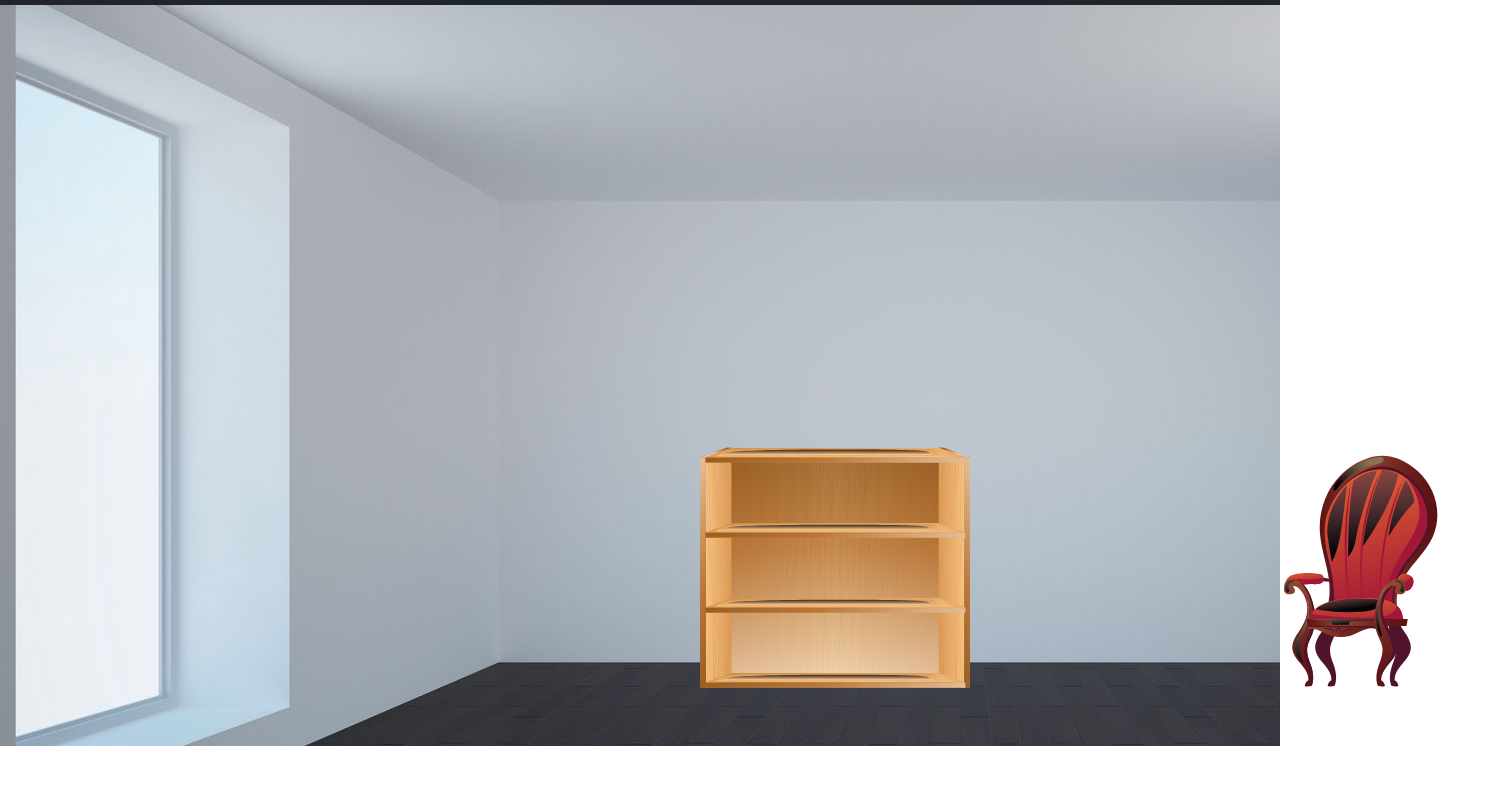
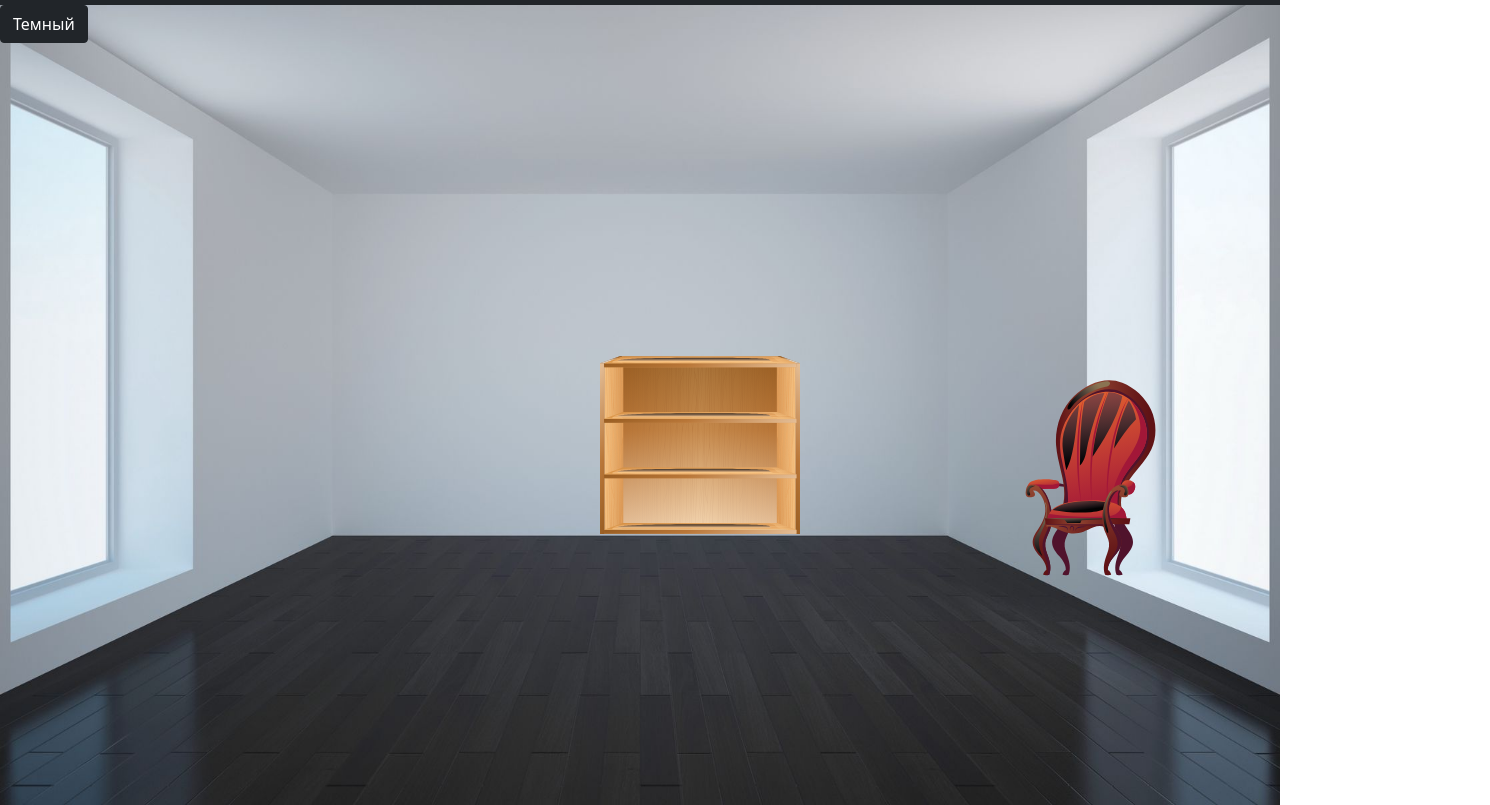
Before and after one commit to KlaysKAS/UniqueInt, a website: page mental.html in a window 1280 px wide. Shown: the part 51-856 px from the top of the page, 1490 px wide, since content can reach past the window. Before the commit the page ends 814 px from the top, so only its background shows below. Drawn offline with Linux system fonts and the light colour scheme.

Commit message:
проверка разрешения

```diff
--- a/mental.html
+++ b/mental.html
@@ -6,6 +6,12 @@
     <meta name="viewport" content="width=device-width, initial-scale=1.0">
     <link rel="stylesheet" href="stylesheets/mental.css">
     <title>Моя ментальная карта</title>
+    <style>
+    body {
+        height: 100%;
+        overflow: hidden;
+    }
+    </style>
 </head>
 <body>
 
@@ -50,10 +56,6 @@
       </div>
 
 
-
-    <audio id="chairS" src=""></audio>
-    <audio id="shelfS" src=""></audio>
-
     <nav class="navbar navbar-expand-lg navbar-dark bg-dark">
         <div class="container">
             <a href="" class="navbar-brand">OurBrand</a>
@@ -82,7 +84,7 @@
             </div>
         </div>
     </nav>
-    <style>
+    <!-- <style>
         #intro {
         background-image: url("./stylesheets/materials/map/Room.jpg");
         height: 100vh;
@@ -92,12 +94,15 @@
           margin-top: -58.59px;
         }
       }
-    </style>
+    </style> -->
+    <img src="./stylesheets/materials/map/Room.jpg" id="intro" alt="bg" style="position: absolute; width: 100%; height:100%;">
     <div id="intro" class="img-fluid">
+        <img src="./stylesheets/materials/map/shelf.svg" id="shelf" alt="" style="width: 200px; position: absolute; margin-left:600px; margin-top:350px">
+        <img src="./stylesheets/materials/map/chair.svg" id="chair" alt="" style="width: 220px; position: absolute; margin-left:980px; margin-top:350px">
+    </div>
 
-        <img src="./stylesheets/materials/map/shelf.svg" id="shelf" alt="" style="width: 270px; position: absolute; margin-left:700px; margin-top:500px">
-        <img src="./stylesheets/materials/map/chair.svg" id="chair" alt="" style="width: 260px; position: absolute; margin-left:1230px; margin-top:480px">
-    </div>
+    <button type="button" class="btn btn-dark" style="position: absolute;">Темный</button>
+
     <script src="mental.js"></script>
 </body>
 </html>
```
